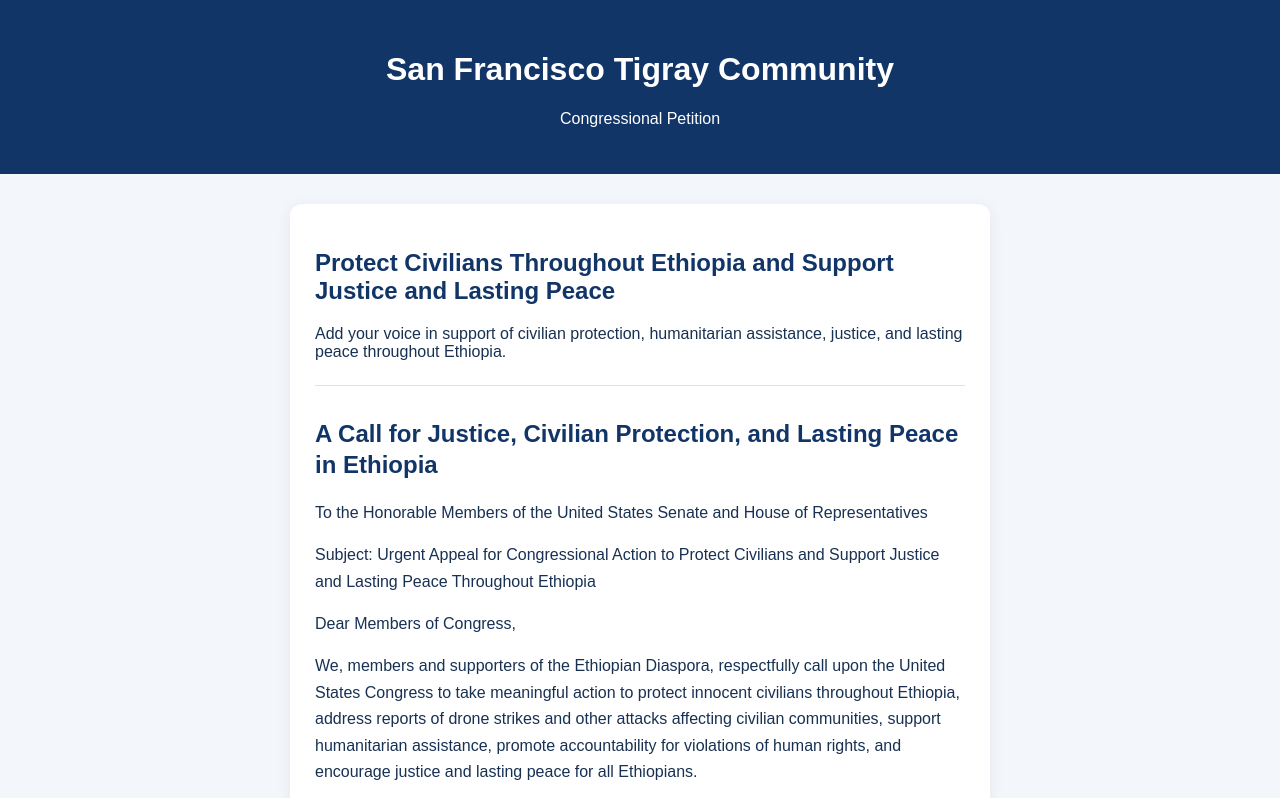
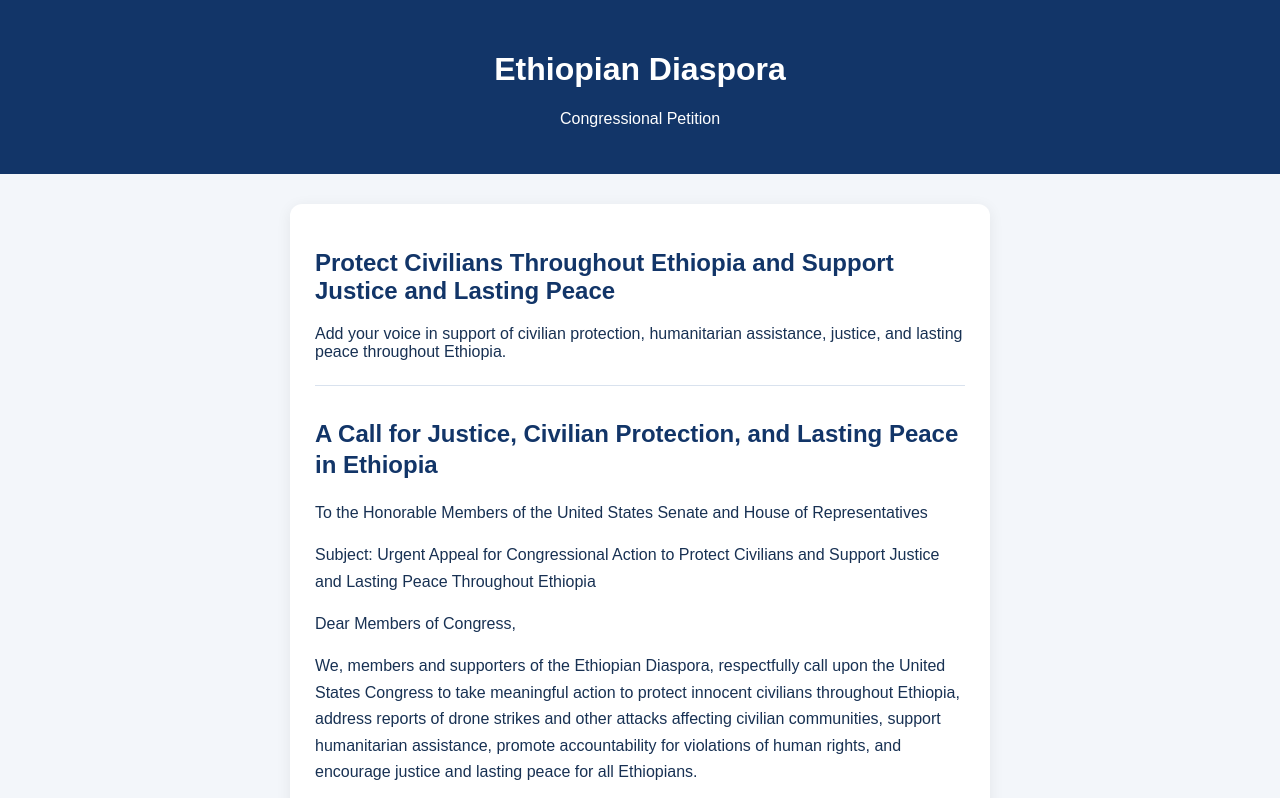
Before and after one commit to sftigray/sf-tigray-community-website, a plain HTML site: page petition.html in a window 1280 px wide. Shown: the top 798 px of the page. Drawn offline with Linux system fonts and the light colour scheme.

Commit message:
Petition-Final-Activation

```diff
--- a/petition.html
+++ b/petition.html
@@ -4,7 +4,7 @@
 <head>
   <meta charset="UTF-8">
   <meta name="viewport" content="width=device-width, initial-scale=1">
-  <title>Congressional Petition | San Francisco Tigray Community</title>
+  <title>Congressional Petition | Ethiopian Diaspora</title>
   <style>
     body {
       margin: 0;
@@ -78,7 +78,7 @@
 </head>
 <body>
   <header>
-    <h1>San Francisco Tigray Community</h1>
+   <h1>Ethiopian Diaspora</h1>
     <p>Congressional Petition</p>
   </header>
   <main>
```
